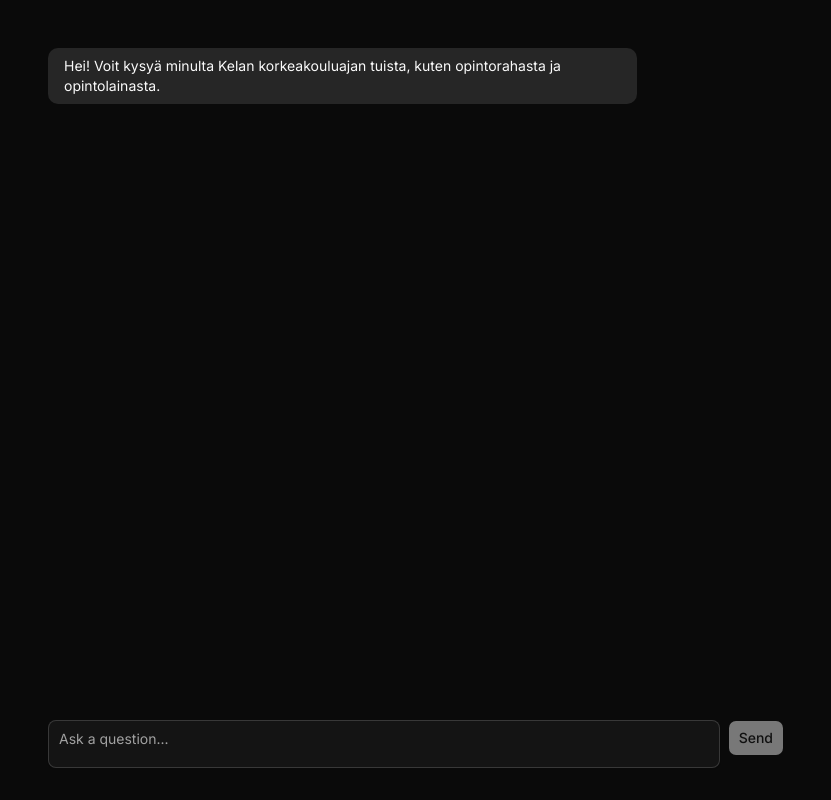
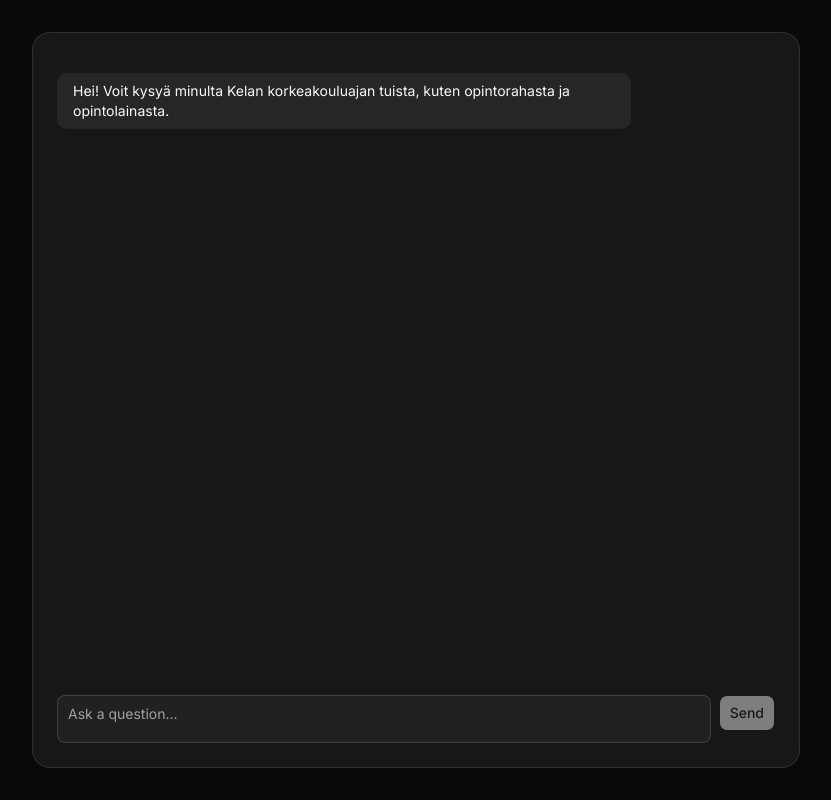
Before and after one commit to emilmanninen/qaragbot, a Next.js app in the folder frontend/: page / in a window 1280 px wide. Shown: the whole page, without its empty margins (224-1055 px from the left). Built offline with nearby package versions, Linux system fonts and the light colour scheme.

Commit message:
added borders around chat

```diff
--- a/frontend/src/app/page.tsx
+++ b/frontend/src/app/page.tsx
@@ -54,8 +54,8 @@
   }
 
   return (
-    <div className="flex flex-1 flex-col items-center bg-background">
-      <main className="flex w-full max-w-3xl flex-1 flex-col px-4 py-8">
+    <div className="flex flex-1 flex-col items-center bg-background p-4 sm:p-8">
+      <main className="flex w-full max-w-3xl flex-1 flex-col rounded-2xl border border-border bg-card p-4 shadow-lg sm:p-6">
         <MessageList messages={messages} isLoading={status === "loading"} />
 
         {status === "error" && error && <ErrorBanner error={error} />}
```
Also changed, not shown: 1 other file (tests, documents, lock files or other folders).
